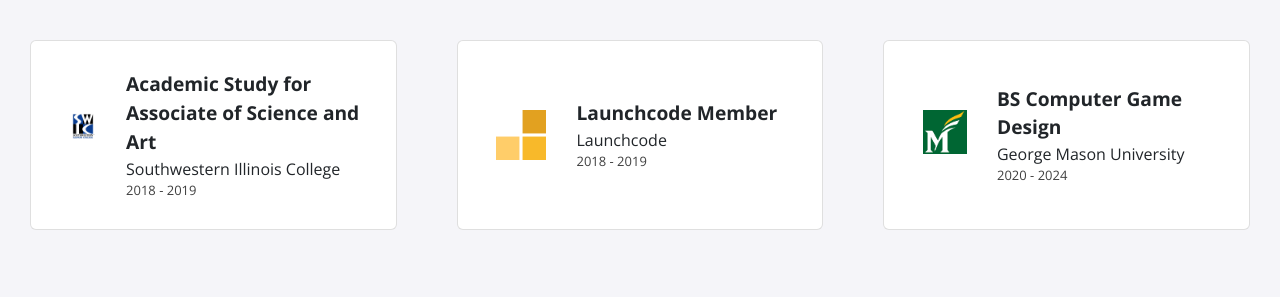
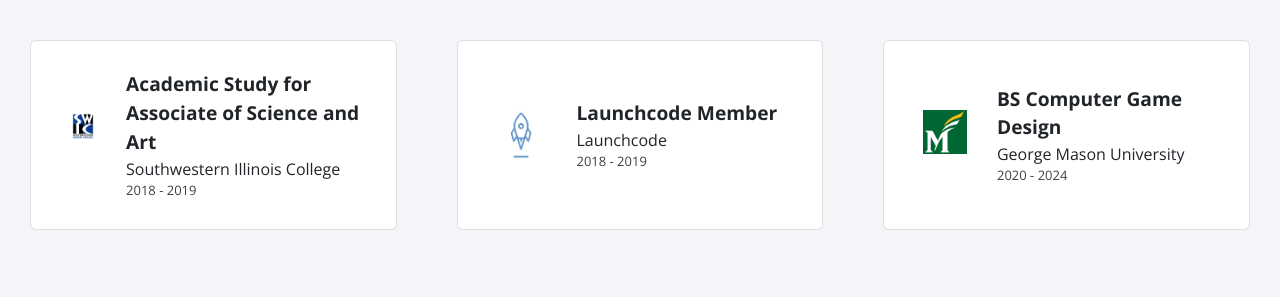
Before and after one commit to arit007/arit007.github.io, a Jekyll site: the page built from index.html, in a window 1280 px wide. Shown: the part 1100-1397 px from the top of the page. Built offline with Jekyll 4.4.1, drawn with Linux system fonts in a browser that asks for light colours; nearby versions of some CDN libraries.

Commit message:
Update education.yml

```diff
--- a/_data/education.yml
+++ b/_data/education.yml
@@ -6,7 +6,7 @@
 - course: Launchcode Member
   institute: Launchcode
   dates: 2018 - 2019
-  logo: fellowship.svg
+  logo: lauchcodelogo.png
 
 - course: BS Computer Game Design
   institute: George Mason University
```
